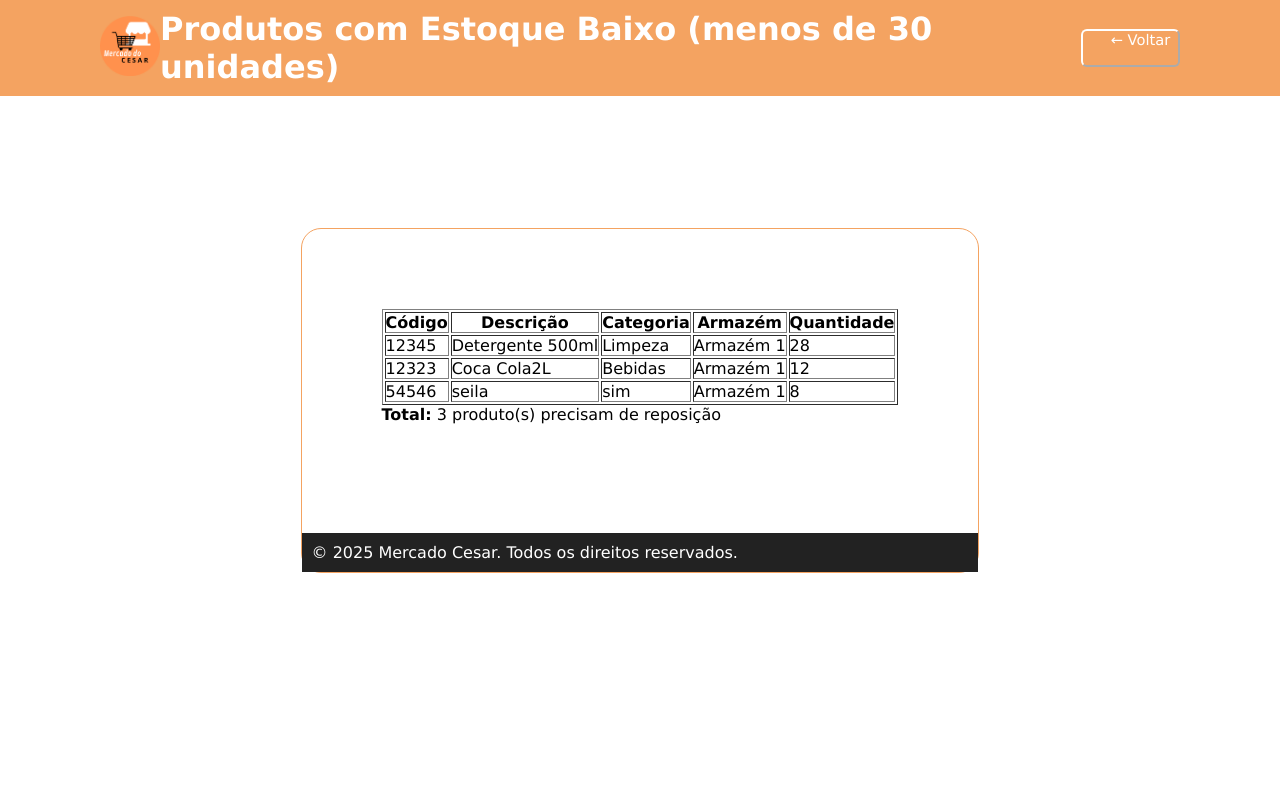
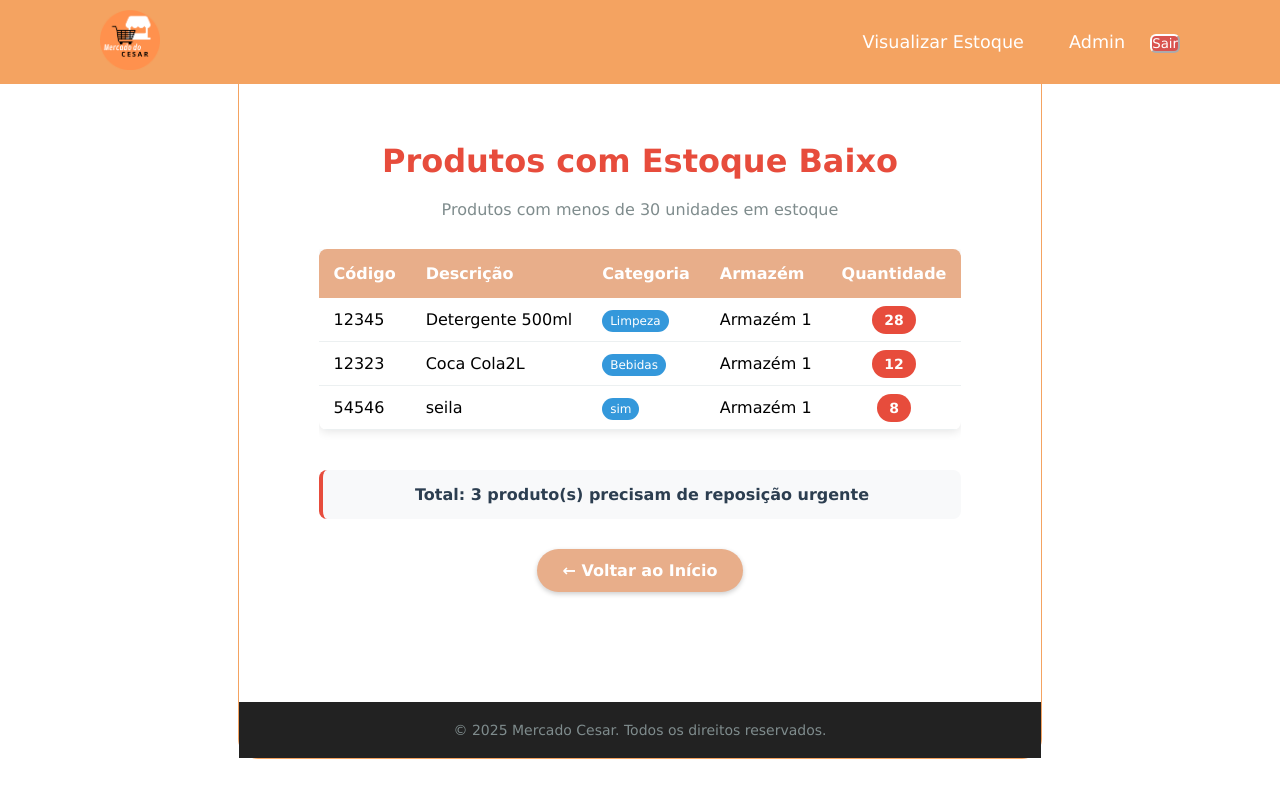
Before and after one commit to GabrielNFR/Mercado-Cesar, a Django app: page /estoque-baixo/ in a window 1280 px wide. Run offline with Django 5.2, Linux system fonts and the light colour scheme; a user stored in the database is signed in; data comes from the database, SQL or seed files in the repository.

Commit message:
Atualizada a template de estoque_baixo

```diff
--- a/mercadocesar/templates/estoque_baixo.html
+++ b/mercadocesar/templates/estoque_baixo.html
@@ -1,64 +1,76 @@
-<!DOCTYPE html>
+{% extends 'base.html' %}
 {% load static %}
-<html lang="pt-br">
-<head>
-    <meta charset="UTF-8">
-    <meta name="viewport" content="width=device-width, initial-scale=1.0">
 
-    <!-- Isso aqui é pra pegar a fonte-->
-    <link rel="preconnect" href="https://fonts.googleapis.com">
-    <link rel="preconnect" href="https://fonts.gstatic.com" crossorigin>
-    <link href="https://fonts.googleapis.com/css2?family=Inter:ital,opsz,wght@0,14..32,100..900;1,14..32,100..900&display=swap" rel="stylesheet">
-
-    <!-- Isso aqui é pra ele pegar o css-->
-    <link rel="stylesheet" href="{% static 'css/testelogin.css' %}">
-
-    <title>Estoque-Baixo</title>
-</head>
-<body>
-    <header>
-        <div class="logo">
-            <img src="{% static 'img/Mercado.png' %}" alt="Logo Mercado Cesar">
-        </div>
-        <h1>Produtos com Estoque Baixo (menos de 30 unidades)</h1>
-        <nav class="menu">
-            <button class="login.popup"> <a href="{% url 'home' %}" class="cadastro">← Voltar</a></button>
-        </nav>
-    </header>
-
+{% block content %}
 <main class="regis">
-        <div class="caixa">
+    <div class="caixa" style="max-width: 900px; margin-top: 20px;">
+        <h2 style="text-align: center; color: #e74c3c; margin-bottom: 20px;">
+            Produtos com Estoque Baixo
+        </h2>
+        <p style="text-align: center; color: #7f8c8d; margin-bottom: 30px;">
+            Produtos com menos de 30 unidades em estoque
+        </p>
 
         {% if estoques %}
-        <table border="1">
+            <div style="overflow-x: auto;">
+                <table style="width: 100%; border-collapse: collapse; margin-bottom: 20px; background: white; border-radius: 8px; overflow: hidden; box-shadow: 0 2px 10px rgba(0,0,0,0.1);">
+                    <thead style="background-color: #e8ae8a; color: white;">
                         <tr>
-                <th>Código</th>
-                <th>Descrição</th>
-                <th>Categoria</th>
-                <th>Armazém</th>
-                <th>Quantidade</th>
+                            <th style="padding: 15px; text-align: left; font-weight: 600;">Código</th>
+                            <th style="padding: 15px; text-align: left; font-weight: 600;">Descrição</th>
+                            <th style="padding: 15px; text-align: left; font-weight: 600;">Categoria</th>
+                            <th style="padding: 15px; text-align: left; font-weight: 600;">Armazém</th>
+                            <th style="padding: 15px; text-align: center; font-weight: 600;">Quantidade</th>
                         </tr>
+                    </thead>
+                    <tbody>
                         {% for estoque in estoques %}
-            <tr>
-                <td>{{ estoque.produto.codigo }}</td>
-                <td>{{ estoque.produto.descricao }}</td>
-                <td>{{ estoque.produto.categoria }}</td>
-                <td>{{ estoque.armazem.nome }}</td>
-                <td>{{ estoque.quantidade }}</td>
+                        <tr style="border-bottom: 1px solid #ecf0f1; transition: background-color 0.3s;"
+                            onmouseover="this.style.backgroundColor='#f8f9fa'"
+                            onmouseout="this.style.backgroundColor='white'">
+                            <td style="padding: 12px 15px; font-weight: 500;">{{ estoque.produto.codigo }}</td>
+                            <td style="padding: 12px 15px;">{{ estoque.produto.descricao }}</td>
+                            <td style="padding: 12px 15px;">
+                                <span style="background-color: #3498db; color: white; padding: 4px 8px; border-radius: 12px; font-size: 12px;">
+                                    {{ estoque.produto.categoria }}
+                                </span>
+                            </td>
+                            <td style="padding: 12px 15px;">{{ estoque.armazem.nome }}</td>
+                            <td style="padding: 12px 15px; text-align: center;">
+                                <span style="background-color: #e74c3c; color: white; padding: 6px 12px; border-radius: 20px; font-weight: bold; font-size: 14px;">
+                                    {{ estoque.quantidade }}
+                                </span>
+                            </td>
                         </tr>
                         {% endfor %}
+                    </tbody>
                 </table>
+            </div>
 
-        <p><strong>Total:</strong> {{ estoques|length }} produto(s) precisam de reposição</p>
+            <div style="background: #f8f9fa; padding: 15px; border-radius: 8px; text-align: center; margin-top: 20px; border-left: 4px solid #e74c3c;">
+                <p style="margin: 0; font-weight: 600; color: #2c3e50;">
+                    <strong>Total:</strong> {{ estoques|length }} produto(s) precisam de reposição urgente
+                </p>
+            </div>
         {% else %}
-        <p>Todos os produtos estão com estoque adequado!</p>
+            <div style="text-align: center; padding: 40px; background: #d4edda; border: 1px solid #c3e6cb; border-radius: 8px; color: #155724;">
+                <h3 style="margin: 0 0 10px 0; color: #155724;">Estoque Adequado!</h3>
+                <p style="margin: 0; font-size: 16px;">Todos os produtos estão com estoque adequado.</p>
+            </div>
         {% endif %}
+
+        <div style="text-align: center; margin-top: 30px;">
+            <a href="{% url 'home' %}"
+               style="display: inline-block; background: #e8ae8a; color: white; padding: 12px 25px; text-decoration: none; border-radius: 25px; font-weight: 600; transition: all 0.3s; box-shadow: 0 2px 5px rgba(0,0,0,0.2);"
+               onmouseover="this.style.backgroundColor='#d4956f'; this.style.transform='translateY(-2px)'"
+               onmouseout="this.style.backgroundColor='#e8ae8a'; this.style.transform='translateY(0)'">
+                ← Voltar ao Início
+            </a>
         </div>
-    <br>
-    <footer>
+    </div>
+
+    <footer style="text-align: center; margin-top: 30px; padding: 20px; color: #7f8c8d; font-size: 14px;">
         &copy; 2025 Mercado Cesar. Todos os direitos reservados.
     </footer>
-</div>
 </main>
-</body>
-</html>
+{% endblock %}
```
Lines whose indentation alone changed are shown as unchanged.
